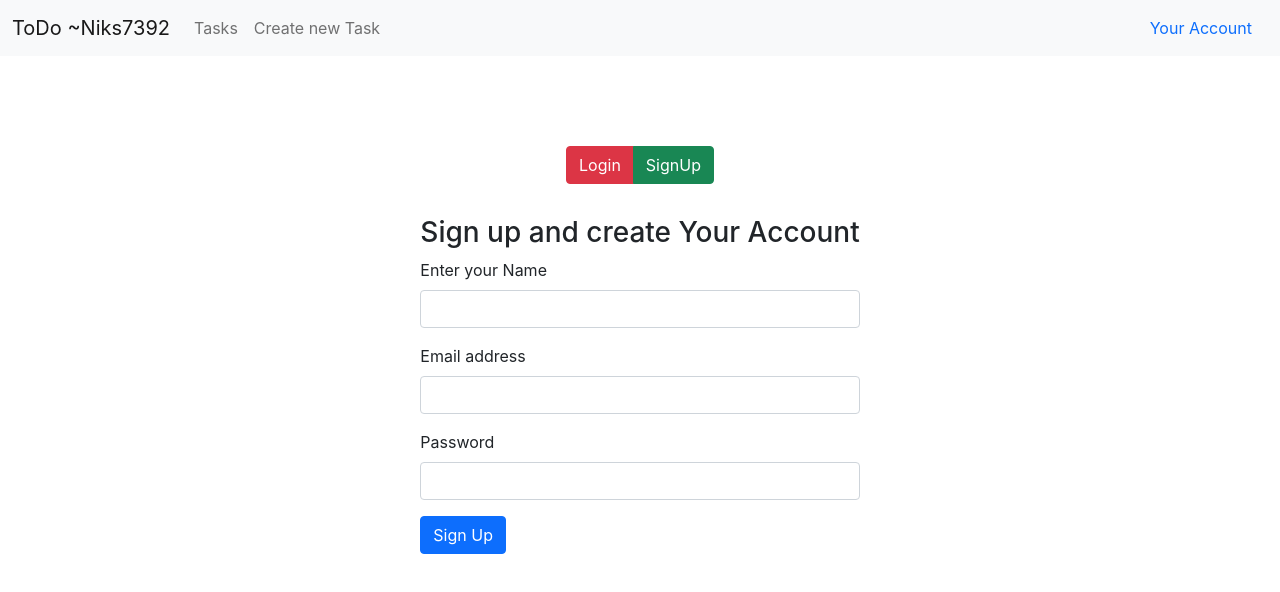
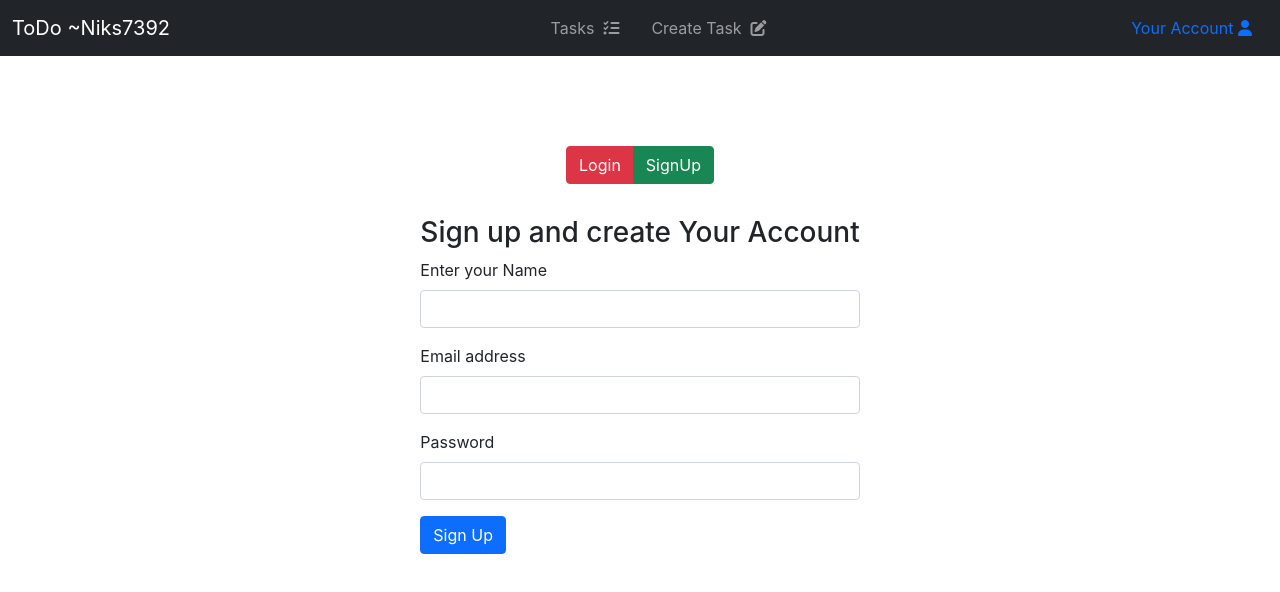
Before and after one commit to Niks7392/todo-app, a React (Create React App) app: page /user-profile in a window 1280 px wide. Shown: the top 592 px of the page. Built offline with nearby package versions, Linux system fonts and the light colour scheme; no server answers.

Commit message:
production ready 2

```diff
--- a/public/index.html
+++ b/public/index.html
@@ -24,7 +24,7 @@
     -->
   <link href="https://cdn.jsdelivr.net/npm/bootstrap@5.0.2/dist/css/bootstrap.min.css" rel="stylesheet"
     integrity="sha384-EVSTQN3/azprG1Anm3QDgpJLIm9Nao0Yz1ztcQTwFspd3yD65VohhpuuCOmLASjC" crossorigin="anonymous">
-  <title>todo App </title>
+  <title>To-Do App ~Niks7392</title>
 </head>
 
 <body>
@@ -43,6 +43,7 @@
   <script src="https://cdn.jsdelivr.net/npm/bootstrap@5.0.2/dist/js/bootstrap.bundle.min.js"
     integrity="sha384-MrcW6ZMFYlzcLA8Nl+NtUVF0sA7MsXsP1UyJoMp4YLEuNSfAP+JcXn/tWtIaxVXM"
     crossorigin="anonymous"></script>
+    <script src="https://kit.fontawesome.com/79c9e7f138.js" crossorigin="anonymous"></script>
 </body>
 
 </html>
--- a/src/App.js
+++ b/src/App.js
@@ -10,21 +10,19 @@ import { UserProfile } from './components/UserProfile';
 import { ListState } from './context/ListState';
 import { AddList } from './components/AddList';
 import { Alert } from './components/Alert';
-import { useState } from 'react';
 
 
 
 function App() {
-  const [Title, setTitle] = useState('')
   return (
     <ListState >
     <Router>
-      <NavBar setTitle={setTitle} Title={Title}/>
+      <NavBar />
       <Alert/>
       <Routes>
-        <Route exact path = '/' element={<Home/>}/>
-        <Route exact path = '/user-profile' element={<UserProfile/>}/>
-        <Route exact path = '/create-new-task' element={<AddList/>}/>
+        <Route exact path = '/' element={<Home Title='To-Do App ~Niks7392'/>}/>
+        <Route exact path = '/user-profile' element={<UserProfile Title='Account Details'/>}/>
+        <Route exact path = '/create-new-task' element={<AddList Title='Create a To-Do List'/>}/>
       </Routes>
     </Router>
     </ListState>
--- a/src/components/AddList.js
+++ b/src/components/AddList.js
@@ -2,7 +2,8 @@ import React, { useContext, useEffect } from 'react'
 import { useNavigate } from 'react-router-dom'
 import ListContext from '../context/ListContext'
 
-export const AddList = () => {
+export const AddList = (props) => {
+    const {Title} = props
     const navigate = useNavigate()
     const context = useContext(ListContext)
     const {handleListSubmit, addListData, setlistData, showAlert} = context;
@@ -11,6 +12,8 @@ export const AddList = () => {
         if(!localStorage.getItem('token')){
             navigate('/user-profile')
             showAlert('warning', 'Niks7392 says : Login or Signup first to create tasks')
+        }else{
+            document.title = Title
         }
         // eslint-disable-next-line
     }, [])
--- a/src/components/Home.js
+++ b/src/components/Home.js
@@ -1,10 +1,12 @@
 import React, { useContext, useEffect, useRef, useState } from 'react'
-import { useNavigate } from 'react-router-dom';
+import {  useNavigate } from 'react-router-dom';
 import ListContext from '../context/ListContext';
 import { Lists } from './Lists';
 import Modal from 'react-modal';
 
-export const Home = () => {
+export const Home = (props) => {
+    const {Title} = props;
+
     // contexts
     const context = useContext(ListContext)
     const { fetchLists, getLists, deleteList, editList, showAlert } = context;
@@ -17,8 +19,8 @@ export const Home = () => {
     const refClose = useRef()
     useEffect(() => {
         if (localStorage.getItem('token')) {
-            // console.log('hello');
             getLists()
+            document.title = Title
         } else {
             navigate('/user-profile')
             showAlert('warning', 'Niks7392 says : Login or Signup first to create tasks')
--- a/src/components/Lists.js
+++ b/src/components/Lists.js
@@ -2,7 +2,9 @@ import React from 'react'
 
 export const Lists = (props) => {
     const { element, deleteList, updateList } = props;
-
+    let date = element.date;
+    date = date.slice(0, 10)
+    date = date.split('-').reverse().join('-')
 
     return (
         <div className="card text-white bg-dark mb-3  my-3" style={{ maxWidth: '18rem' }}>
@@ -11,11 +13,18 @@ export const Lists = (props) => {
                 <h5 className="card-title">Title: {element.title}</h5>
                 <p className="card-text my-3">Task : {element.description}</p>
                 <div className="card-text my-3">
-                    <button className="btn btn-primary mx-2"  onClick={()=>updateList(element)}>edit</button>
-                    <button className="btn btn-primary mx-2" onClick={()=>deleteList(element._id)}>delete</button>
+                    <button className="btn btn-primary mx-2" onClick={() => updateList(element)}>Edit &nbsp;{editLogo}</button>
+                    <button className="btn btn-primary mx-2" onClick={() => deleteList(element._id)}>Delete &nbsp;{deleteLogo}</button>
+                </div>
+                <div className="card-footer text-muted">
+                    Date : {date}
                 </div>
             </div>
         </div>
 
     )
 }
+
+
+const editLogo = <i className="fa-solid fa-pen"></i>
+const deleteLogo = <i className="fa-solid fa-trash-can"></i>
--- a/src/components/NavBar.js
+++ b/src/components/NavBar.js
@@ -1,42 +1,47 @@
-import React from 'react'
-import { NavLink, useLocation } from 'react-router-dom'
+import React, { useState } from 'react'
+import { NavLink } from 'react-router-dom'
 
-export const NavBar = (props) => {
-    const {setTitle, Title} = props;
+export const NavBar = () => {
 
-    const location = useLocation();
-    if(location.pathname === '/user-profile'){
-        setTitle('your account details')
-        document.title = Title
-    }else if(location.pathname === '/create-new-task'){
-        setTitle('Create a Task')
-        document.title = Title
-    }else if(location.pathname === '/'){
-        setTitle('To-Do App ~Niks7392')
-        document.title = Title
+    // navbar logic because bootstarp gives hamburger click error in react :(
+    const [navOpen, setnavOpen] = useState(false)
+    const toggleBar = ()=>{
+        const navItems = document.getElementById('navItems')
+        if(!navOpen){
+            navItems.classList.add('navCollapse')
+            setnavOpen(true)
+        }else{
+            navItems.classList.remove('navCollapse')
+            setnavOpen(false)
+        }
     }
 
     return (
-        <nav className="navbar navbar-expand-lg navbar-light bg-light">
+        <nav className="navbar navbar-expand-lg navbar-dark bg-dark">
             <div className="container-fluid">
                 <NavLink className="navbar-brand" to="/">ToDo ~Niks7392</NavLink>
-                <button className="navbar-toggler" type="button" data-bs-toggle="collapse" data-bs-target="/navbarSupportedContent" aria-controls="navbarSupportedContent" aria-expanded="false" aria-label="Toggle navigation">
+                <button onClick={toggleBar} className="navbar-toggler" type='button'>
                     <span className="navbar-toggler-icon"></span>
                 </button>
-                <div className="collapse navbar-collapse" id="navbarSupportedContent">
-                    <ul className="navbar-nav me-auto mb-2 mb-lg-0">
-                        <li className="nav-item">
-                            <NavLink className="nav-link " aria-current="page" to="/">Tasks</NavLink>
+                <div className="collapse navbar-collapse" id="navItems">
+                    <ul className="navbar-nav me-auto mb-2 mb-lg-0" style={{margin: 'auto'}}>
+                        <li className="nav-item mx-3 ">
+                            <NavLink className="nav-link " aria-current="page" to="/">Tasks &nbsp;{taskLogo}</NavLink>
                         </li>
                         <li className="nav-item">
-                            <NavLink className="nav-link" to="/create-new-task">Create new Task</NavLink>
+                            <NavLink className="nav-link" to="/create-new-task">Create Task &nbsp;{newTaskLogo}</NavLink>
                         </li>
                     </ul>
                     <li className="nav-items" style={{ listStyle: 'none' }}>
-                        <NavLink className="nav-link" to='/user-profile'>Your Account</NavLink>
+                        <NavLink className="nav-link" to='/user-profile'>Your Account {userLogo}</NavLink>
                     </li>
                 </div>
             </div>
         </nav>
     )
 }
+
+
+const userLogo = <i className="fa-solid fa-user"></i>;
+const taskLogo = <i className="fa-solid fa-list-check"></i>;
+const newTaskLogo = <i className="fa-solid fa-pen-to-square"></i>;
--- a/src/components/UserProfile.js
+++ b/src/components/UserProfile.js
@@ -7,7 +7,8 @@ import { Login } from './Login'
 import { SignUp } from './SignUp'
 import { useNavigate } from 'react-router-dom';
 
-export const UserProfile = () => {
+export const UserProfile = (props) => {
+    const {Title} = props;
     // contexts
     const context = useContext(ListContext)
     const { getUser, User } = context;
@@ -16,6 +17,7 @@ export const UserProfile = () => {
     useEffect(() => {
         if (localStorage.getItem('token')) {
             getUser()
+            document.title = Title
         }
         // eslint-disable-next-line
     }, [])
--- a/src/index.css
+++ b/src/index.css
@@ -11,3 +11,8 @@ code {
   font-family: source-code-pro, Menlo, Monaco, Consolas, 'Courier New',
     monospace;
 }
+
+.navCollapse{
+  display: flex !important;
+  flex-direction: column;
+}
```
